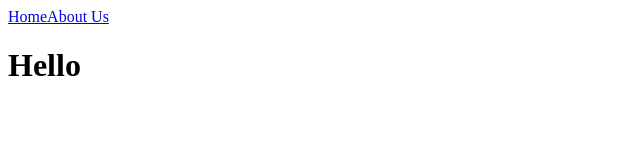
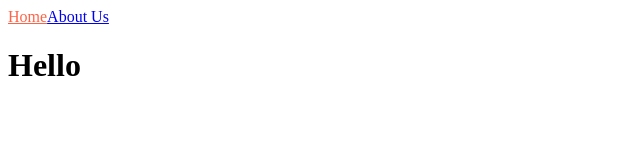
Before and after one commit to NAMEDgun/Nextjs-intro, a Next.js app in the folder next.js/: page / in a window 1280 px wide. Shown: the top 160 px of the page, without its empty margins (0-640 px from the left). Built offline with nearby package versions, Linux system fonts and the light colour scheme.

Commit message:
Feat: Studying Navigatino Bar

```diff
--- a/next.js/components/NavBar.js
+++ b/next.js/components/NavBar.js
@@ -1,14 +1,21 @@
 import Link from "next/link";
+import { useRouter } from "next/router";
+import styles from "./NavBar.module.css";
 
 export default function NavBar() {
-    return <nav>
-        {/* <a href="/">Home</a>
-        <a href="/about">About</a> */}
-        <Link href="/">
-            <a>Home</a>
-        </Link>
-        <Link href="/about">
-            <a>About Us</a>
-        </Link>
-    </nav>
+    const router = useRouter();
+    return (
+        <nav className={styles.nav}>
+            {/* <a href="/">Home</a>
+            <a href="/about">About</a> */}
+            <Link href="/" legacyBehavior>
+                <a className={router.pathname === "/" ? styles.active : ""}>Home</a>
+                {/* <a style={{color: router.pathname === "/"? "red" : "blue"}}>Home</a> */}
+            </Link>
+            <Link href="/about" legacyBehavior>
+                <a className={router.pathname === "/about" ? styles.active : ""}>About Us</a>
+                {/* <a style={{color: router.pathname === "/about"? "red" : "blue"}}>About Us</a> */}
+            </Link>
+        </nav>
+    );
 }
--- /dev/null
+++ b/next.js/components/NavBar.module.css
@@ -0,0 +1,7 @@
+.active {
+    color: tomato;
+}
+
+.link {
+    text-decoration: none;
+}
```
